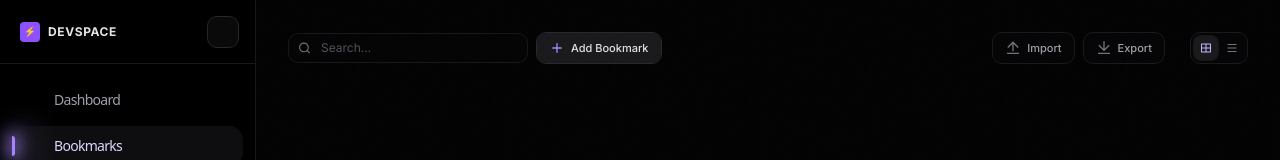
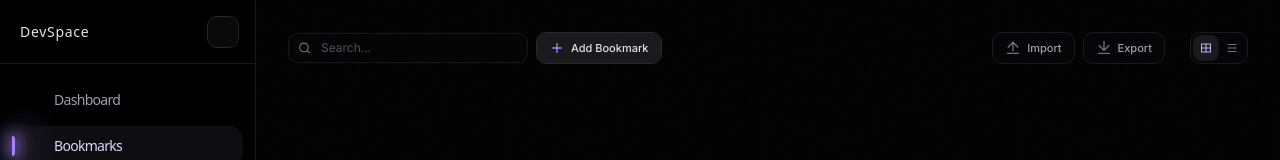
Before and after one commit to codezenashish/ryuk, a Next.js app: page /bookmarks in a window 1280 px wide. Shown: the top 160 px of the page. Built offline with nearby package versions, Linux system fonts and the light colour scheme; some icons are missing.

Commit message:
feat: update Sidebar component branding and adjust text styles

```diff
--- a/src/components/dashboard/sidebar.tsx
+++ b/src/components/dashboard/sidebar.tsx
@@ -70,10 +70,10 @@ export default function Sidebar() {
               exit={{ opacity: 0, x: -10 }}
               className="flex items-center gap-2 px-1"
             >
-              <div className="flex h-5 w-5 items-center justify-center rounded bg-violet-500 text-[10px] font-black text-black">
+              {/* <div className="flex h-5 w-5 items-center justify-center rounded bg-violet-500 text-[10px] font-black text-black">
                 ⚡
-              </div>
-              <span className="font-mono text-xs font-bold tracking-wider text-zinc-200 uppercase">
+              </div> */}
+              <span className="font-sans-system text-sm  tracking-wider text-zinc-200 ">
                 DevSpace
               </span>
             </motion.div>
```
